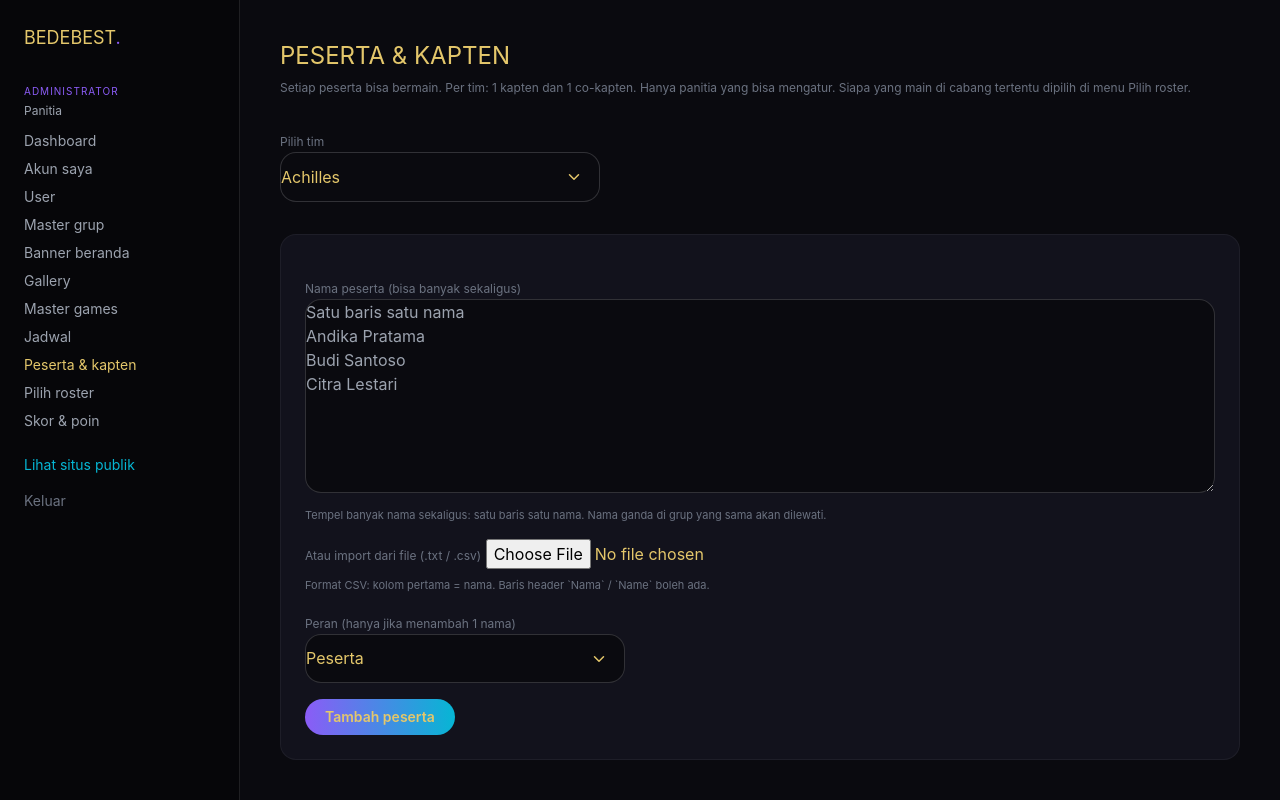
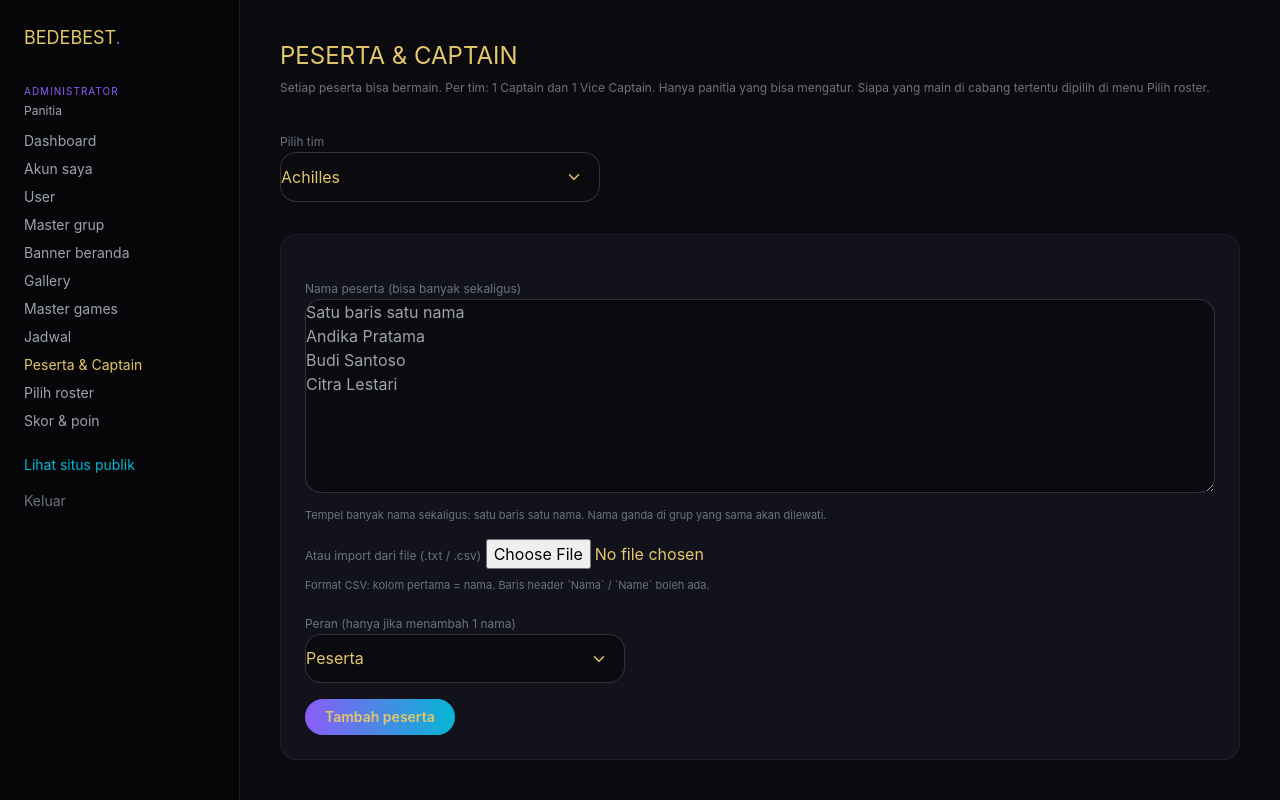
Before and after one commit to jimz-soft/bedebestapps, a Laravel app: page /panitia/peserta in a window 1280 px wide. Run offline with Laravel 12, Linux system fonts and the light colour scheme; a user stored in the database is signed in; data comes from the database, SQL or seed files in the repository; data that the repository does not hold is empty; some libraries are stand-ins or nearby versions.

Commit message:
fix display captain and vice captain

```diff
--- a/app/Http/Controllers/Panitia/ParticipantController.php
+++ b/app/Http/Controllers/Panitia/ParticipantController.php
@@ -214,7 +214,7 @@ class ParticipantController extends Controller
 
             if ($exists) {
                 throw ValidationException::withMessages([
-                    'leadership' => 'Setiap tim hanya boleh punya 1 kapten.',
+                    'leadership' => 'Setiap tim hanya boleh punya 1 Captain.',
                 ]);
             }
         }
@@ -228,7 +228,7 @@ class ParticipantController extends Controller
 
             if ($exists) {
                 throw ValidationException::withMessages([
-                    'leadership' => 'Setiap tim hanya boleh punya 1 co-kapten.',
+                    'leadership' => 'Setiap tim hanya boleh punya 1 Vice Captain.',
                 ]);
             }
         }
--- a/app/Models/Participant.php
+++ b/app/Models/Participant.php
@@ -40,11 +40,11 @@ class Participant extends Model
     public function leadershipLabel(): ?string
     {
         if ($this->is_captain) {
-            return 'Kapten';
+            return 'Captain';
         }
 
         if ($this->is_co_captain) {
-            return 'Co-Kapten';
+            return 'Vice Captain';
         }
 
         return null;
--- a/resources/views/layouts/panitia.blade.php
+++ b/resources/views/layouts/panitia.blade.php
@@ -72,7 +72,7 @@
             <a href="{{ route('panitia.gallery.index') }}" class="block {{ request()->routeIs('panitia.gallery.*') ? 'text-brand-gold' : 'text-gray-400 hover:text-brand-gold' }}">Gallery</a>
             <a href="{{ route('panitia.games.index') }}" class="block {{ request()->routeIs('panitia.games.*') ? 'text-brand-gold' : 'text-gray-400 hover:text-brand-gold' }}">Master games</a>
             <a href="{{ route('panitia.matches.index') }}" class="block {{ request()->routeIs('panitia.matches.*') ? 'text-brand-gold' : 'text-gray-400 hover:text-brand-gold' }}">Jadwal</a>
-            <a href="{{ route('panitia.participants.index') }}" class="block {{ request()->routeIs('panitia.participants.*') ? 'text-brand-gold' : 'text-gray-400 hover:text-brand-gold' }}">Peserta & kapten</a>
+            <a href="{{ route('panitia.participants.index') }}" class="block {{ request()->routeIs('panitia.participants.*') ? 'text-brand-gold' : 'text-gray-400 hover:text-brand-gold' }}">Peserta & Captain</a>
             <a href="{{ route('panitia.rosters.edit') }}" class="block {{ request()->routeIs('panitia.rosters.*') ? 'text-brand-gold' : 'text-gray-400 hover:text-brand-gold' }}">Pilih roster</a>
             <a href="{{ route('panitia.scores.index') }}" class="block {{ request()->routeIs('panitia.scores.*') ? 'text-brand-gold' : 'text-gray-400 hover:text-brand-gold' }}">Skor & poin</a>
             <a href="{{ route('home') }}" class="block text-brand-cyan pt-4">Lihat situs publik</a>
--- a/resources/views/panitia/dashboard.blade.php
+++ b/resources/views/panitia/dashboard.blade.php
@@ -16,7 +16,7 @@
         <a href="{{ route('panitia.grup.index') }}" class="px-5 py-2 rounded-full bg-white/10 text-sm">Master grup</a>
         <a href="{{ route('panitia.games.index') }}" class="px-5 py-2 rounded-full bg-white/10 text-sm">Master games</a>
         <a href="{{ route('panitia.matches.index') }}" class="px-5 py-2 rounded-full bg-white/10 text-sm">Jadwal</a>
-        <a href="{{ route('panitia.participants.index') }}" class="px-5 py-2 rounded-full bg-white/10 text-sm">Peserta & kapten</a>
+        <a href="{{ route('panitia.participants.index') }}" class="px-5 py-2 rounded-full bg-white/10 text-sm">Peserta & Captain</a>
         <a href="{{ route('panitia.rosters.edit') }}" class="px-5 py-2 rounded-full bg-white/10 text-sm">Pilih roster</a>
         <a href="{{ route('panitia.scores.index') }}" class="px-5 py-2 rounded-full bg-white/10 text-sm">Skor & poin</a>
         <a href="{{ route('panitia.gallery.index') }}" class="px-5 py-2 rounded-full bg-white/10 text-sm">Gallery</a>
--- a/resources/views/panitia/participants/index.blade.php
+++ b/resources/views/panitia/participants/index.blade.php
@@ -5,8 +5,8 @@
 @section('content')
 <section class="space-y-8">
     <div>
-        <h1 class="font-gaming text-2xl mb-2">PESERTA & KAPTEN</h1>
-        <p class="text-xs text-gray-500">Setiap peserta bisa bermain. Per tim: 1 kapten dan 1 co-kapten. Hanya panitia yang bisa mengatur. Siapa yang main di cabang tertentu dipilih di menu Pilih roster.</p>
+        <h1 class="font-gaming text-2xl mb-2">PESERTA & CAPTAIN</h1>
+        <p class="text-xs text-gray-500">Setiap peserta bisa bermain. Per tim: 1 Captain dan 1 Vice Captain. Hanya panitia yang bisa mengatur. Siapa yang main di cabang tertentu dipilih di menu Pilih roster.</p>
     </div>
     <form method="GET" class="max-w-xs">
         <label class="text-xs text-gray-500">Pilih tim</label>
@@ -31,8 +31,8 @@
                         <label class="text-xs text-gray-500">Peran</label>
                         <select name="leadership">
                             <option value="" @selected($currentLeadership === '')>Peserta</option>
-                            <option value="captain" @selected($currentLeadership === 'captain')>Kapten</option>
-                            <option value="co_captain" @selected($currentLeadership === 'co_captain')>Co-Kapten</option>
+                            <option value="captain" @selected($currentLeadership === 'captain')>Captain</option>
+                            <option value="co_captain" @selected($currentLeadership === 'co_captain')>Vice Captain</option>
                         </select>
                     </div>
                     <button class="text-brand-cyan text-sm justify-self-end">Simpan</button>
@@ -76,8 +76,8 @@
             <label class="text-xs text-gray-500">Peran (hanya jika menambah 1 nama)</label>
             <select name="leadership">
                 <option value="" @selected(old('leadership') === null || old('leadership') === '')>Peserta</option>
-                <option value="captain" @selected(old('leadership') === 'captain')>Kapten</option>
-                <option value="co_captain" @selected(old('leadership') === 'co_captain')>Co-Kapten</option>
+                <option value="captain" @selected(old('leadership') === 'captain')>Captain</option>
+                <option value="co_captain" @selected(old('leadership') === 'co_captain')>Vice Captain</option>
             </select>
         </div>
 
--- a/resources/views/panitia/users/form.blade.php
+++ b/resources/views/panitia/users/form.blade.php
@@ -50,7 +50,7 @@
             <input type="checkbox" name="is_active" value="1" class="w-4" @checked(old('is_active', $user->exists ? $user->is_active : true))>
             Aktif
         </label>
-        <p class="text-[11px] text-gray-500">Nonaktifkan centang Aktif untuk menonaktifkan akun. Administrator mengisi master game, jadwal, peserta, kapten, skor, dan poin.</p>
+        <p class="text-[11px] text-gray-500">Nonaktifkan centang Aktif untuk menonaktifkan akun. Administrator mengisi master game, jadwal, peserta, Captain, skor, dan poin.</p>
         <button class="px-5 py-2 rounded-full bg-gradient-to-r from-brand-purple to-brand-cyan text-sm font-semibold">Simpan</button>
     </form>
 </section>
--- a/resources/views/rosters/edit.blade.php
+++ b/resources/views/rosters/edit.blade.php
@@ -163,7 +163,7 @@
                         <span class="roster-status text-[10px] uppercase tracking-wider {{ $selected ? 'text-brand-cyan' : 'text-gray-600' }}">{{ $selected ? 'Dipilih' : 'Ketuk untuk pilih' }}</span>
                     </label>
                 @empty
-                    <p class="text-sm text-gray-500">Belum ada peserta di grup ini. Administrator mengisi nama di menu Peserta & kapten, baru roster bisa dipilih.</p>
+                    <p class="text-sm text-gray-500">Belum ada peserta di grup ini. Administrator mengisi nama di menu Peserta & Captain, baru roster bisa dipilih.</p>
                 @endforelse
             </div>
 
--- a/resources/views/tim-show.blade.php
+++ b/resources/views/tim-show.blade.php
@@ -19,12 +19,12 @@
             <x-team-avatar :team="$team" size="w-28 h-28" class="bg-brand-dark shadow-[0_0_0_4px_#12121c]" />
             <div class="text-center md:text-left pb-1">
                 <h1 class="font-gaming text-4xl text-brand-gold">{{ strtoupper($team->name) }}</h1>
-                <p class="text-gray-400 mt-2">Peringkat <span class="font-gaming {{ $rankColor }}">#{{ $rank }}</span> · {{ $team->participants->count() }} peserta · {{ $captain ? 1 : 0 }} kapten · {{ $coCaptain ? 1 : 0 }} co-kapten</p>
+                <p class="text-gray-400 mt-2">Peringkat <span class="font-gaming {{ $rankColor }}">#{{ $rank }}</span> · {{ $team->participants->count() }} peserta · {{ $captain ? 1 : 0 }} Captain · {{ $coCaptain ? 1 : 0 }} Vice Captain</p>
                 @if ($captain || $coCaptain)
                     <p class="text-sm text-gray-500 mt-1">
-                        @if ($captain)Kapten: {{ $captain->name }}@endif
+                        @if ($captain)Captain: {{ $captain->name }}@endif
                         @if ($captain && $coCaptain) · @endif
-                        @if ($coCaptain)Co-Kapten: {{ $coCaptain->name }}@endif
+                        @if ($coCaptain)Vice Captain: {{ $coCaptain->name }}@endif
                     </p>
                 @endif
                 <div class="flex gap-6 mt-4 justify-center md:justify-start text-sm">
--- a/resources/views/tim.blade.php
+++ b/resources/views/tim.blade.php
@@ -18,7 +18,7 @@
                 <div>
                     <h2 class="font-gaming text-2xl">{{ $team->name }}</h2>
                     <p class="text-sm text-gray-400 mt-1">Peringkat <span class="font-gaming {{ $rankColor }}">#{{ $group['rank'] }}</span> · {{ $group['total'] }} poin</p>
-                    <p class="text-xs text-gray-500 mt-2">{{ $group['peserta'] }} peserta · {{ $group['kapten'] }} kapten · {{ $group['co_kapten'] }} co-kapten · Games {{ $group['poin_games'] }} · Poin Supporter {{ $group['poin_personil'] }}</p>
+                    <p class="text-xs text-gray-500 mt-2">{{ $group['peserta'] }} peserta · {{ $group['kapten'] }} Captain · {{ $group['co_kapten'] }} Vice Captain · Games {{ $group['poin_games'] }} · Poin Supporter {{ $group['poin_personil'] }}</p>
                 </div>
             </a>
         @empty
```
Also changed, not shown: tests/Feature/PicPanelTest.php (+1 -1 lines), tests/Feature/PublicTeamsTest.php (+4 -4 lines).
